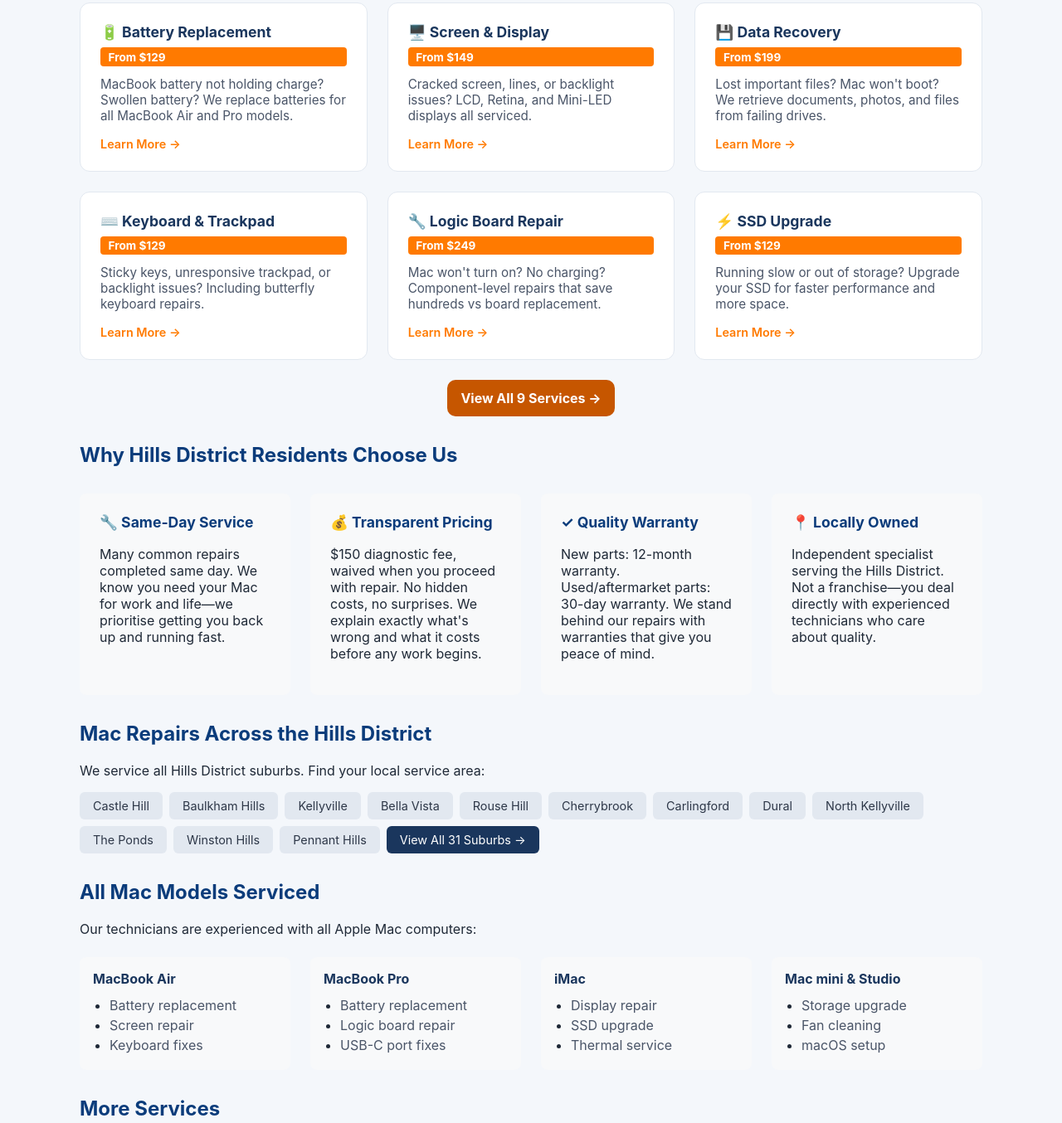
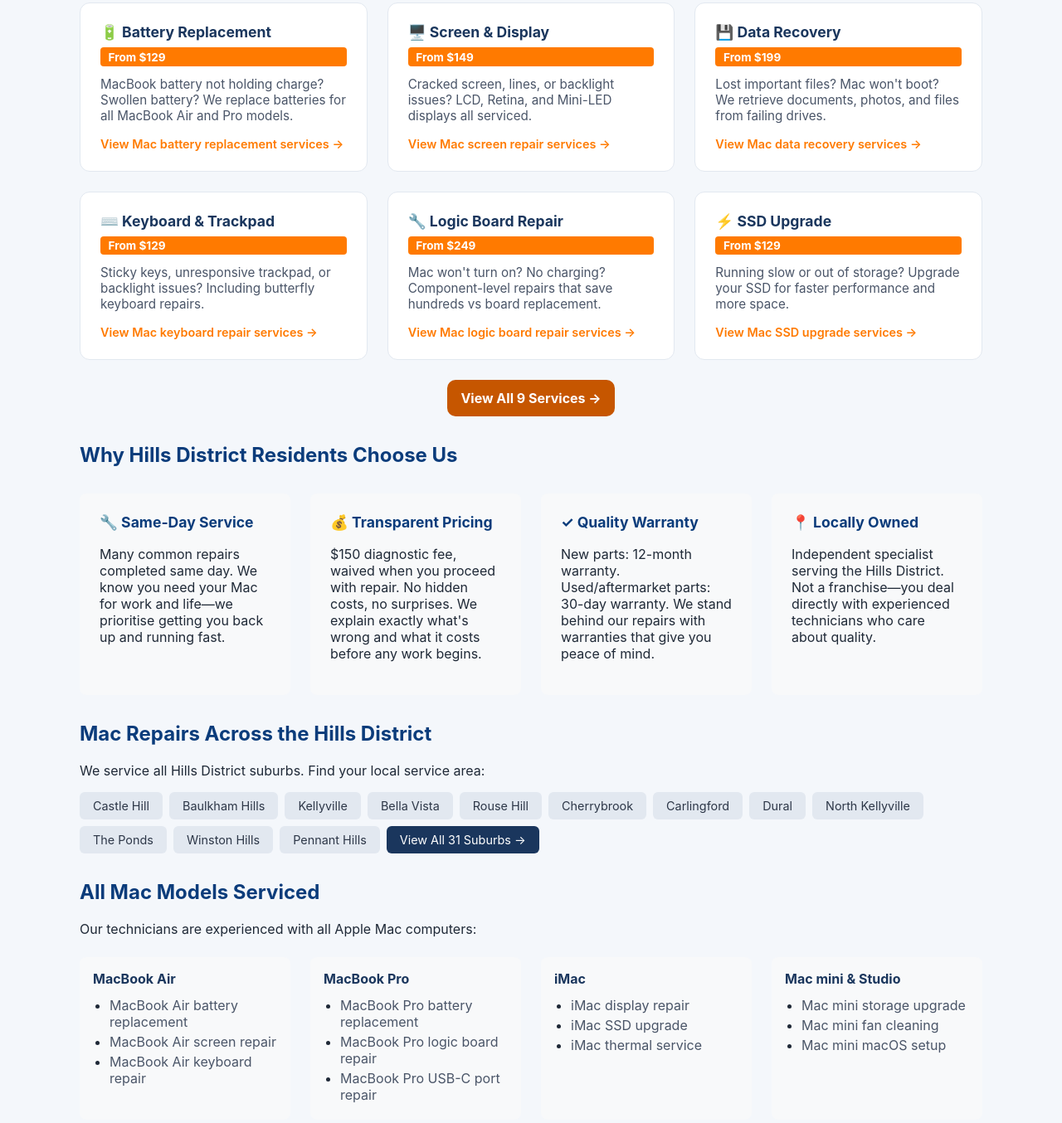
Before and after one commit to Dombarth/Dombarth-hills-mac-repair-site, an Eleventy site: page src/index.njk in a window 1280 px wide. Shown: the part 788-2142 px from the top of the page at 83% size. Built offline with nearby package versions, Linux system fonts and the light colour scheme; Eleventy itself is replaced by a stand-in of ours; files that its build step writes are made by us from their sources.

Commit message:
Update index.njk

```diff
--- a/src/index.njk
+++ b/src/index.njk
@@ -17,37 +17,37 @@
     <h3>🔋 Battery Replacement</h3>
     <span class="price-tag">From $129</span>
     <p>MacBook battery not holding charge? Swollen battery? We replace batteries for all MacBook Air and Pro models.</p>
-    <span class="link-text">Learn More →</span>
+    <span class="link-text">View Mac battery replacement services →</span>
   </a>
   <a href="/services/screen-display-repair/" class="service-card-home">
     <h3>🖥️ Screen & Display</h3>
     <span class="price-tag">From $149</span>
     <p>Cracked screen, lines, or backlight issues? LCD, Retina, and Mini-LED displays all serviced.</p>
-    <span class="link-text">Learn More →</span>
+    <span class="link-text">View Mac screen repair services →</span>
   </a>
   <a href="/services/data-recovery/" class="service-card-home">
     <h3>💾 Data Recovery</h3>
     <span class="price-tag">From $199</span>
     <p>Lost important files? Mac won't boot? We retrieve documents, photos, and files from failing drives.</p>
-    <span class="link-text">Learn More →</span>
+    <span class="link-text">View Mac data recovery services →</span>
   </a>
   <a href="/services/keyboard-trackpad-repair/" class="service-card-home">
     <h3>⌨️ Keyboard & Trackpad</h3>
     <span class="price-tag">From $129</span>
     <p>Sticky keys, unresponsive trackpad, or backlight issues? Including butterfly keyboard repairs.</p>
-    <span class="link-text">Learn More →</span>
+    <span class="link-text">View Mac keyboard repair services →</span>
   </a>
   <a href="/services/logic-board-repair/" class="service-card-home">
     <h3>🔧 Logic Board Repair</h3>
     <span class="price-tag">From $249</span>
     <p>Mac won't turn on? No charging? Component-level repairs that save hundreds vs board replacement.</p>
-    <span class="link-text">Learn More →</span>
+    <span class="link-text">View Mac logic board repair services →</span>
   </a>
   <a href="/services/ssd-upgrade-replacement/" class="service-card-home">
     <h3>⚡ SSD Upgrade</h3>
     <span class="price-tag">From $129</span>
     <p>Running slow or out of storage? Upgrade your SSD for faster performance and more space.</p>
-    <span class="link-text">Learn More →</span>
+    <span class="link-text">View Mac SSD upgrade services →</span>
   </a>
 </div>
 
@@ -100,33 +100,33 @@
   <div class="model-box">
     <h3>MacBook Air</h3>
     <ul>
-      <li><a href="/services/battery-replacement/">Battery replacement</a></li>
-      <li><a href="/services/screen-display-repair/">Screen repair</a></li>
-      <li><a href="/services/keyboard-trackpad-repair/">Keyboard fixes</a></li>
+      <li><a href="/services/battery-replacement/">MacBook Air battery replacement</a></li>
+      <li><a href="/services/screen-display-repair/">MacBook Air screen repair</a></li>
+      <li><a href="/services/keyboard-trackpad-repair/">MacBook Air keyboard repair</a></li>
     </ul>
   </div>
   <div class="model-box">
     <h3>MacBook Pro</h3>
     <ul>
-      <li><a href="/services/battery-replacement/">Battery replacement</a></li>
-      <li><a href="/services/logic-board-repair/">Logic board repair</a></li>
-      <li><a href="/services/usb-c-port-repair/">USB-C port fixes</a></li>
+      <li><a href="/services/battery-replacement/">MacBook Pro battery replacement</a></li>
+      <li><a href="/services/logic-board-repair/">MacBook Pro logic board repair</a></li>
+      <li><a href="/services/usb-c-port-repair/">MacBook Pro USB-C port repair</a></li>
     </ul>
   </div>
   <div class="model-box">
     <h3>iMac</h3>
     <ul>
-      <li><a href="/services/screen-display-repair/">Display repair</a></li>
-      <li><a href="/services/ssd-upgrade-replacement/">SSD upgrade</a></li>
-      <li><a href="/services/fan-thermal-service/">Thermal service</a></li>
+      <li><a href="/services/screen-display-repair/">iMac display repair</a></li>
+      <li><a href="/services/ssd-upgrade-replacement/">iMac SSD upgrade</a></li>
+      <li><a href="/services/fan-thermal-service/">iMac thermal service</a></li>
     </ul>
   </div>
   <div class="model-box">
     <h3>Mac mini & Studio</h3>
     <ul>
-      <li><a href="/services/ssd-upgrade-replacement/">Storage upgrade</a></li>
-      <li><a href="/services/fan-thermal-service/">Fan cleaning</a></li>
-      <li><a href="/services/macos-reinstall-setup/">macOS setup</a></li>
+      <li><a href="/services/ssd-upgrade-replacement/">Mac mini storage upgrade</a></li>
+      <li><a href="/services/fan-thermal-service/">Mac mini fan cleaning</a></li>
+      <li><a href="/services/macos-reinstall-setup/">Mac mini macOS setup</a></li>
     </ul>
   </div>
 </div>
```
